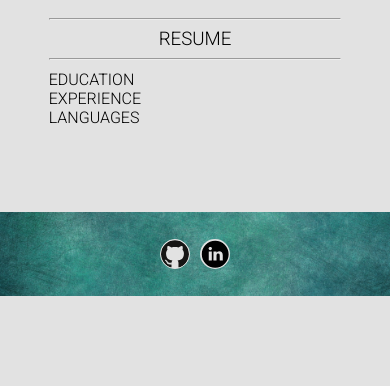
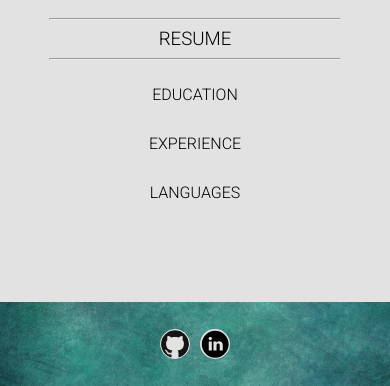
Before and after one commit to annachr/my-personal-page, a React (Create React App) app: page / in a window 390 px wide. Shown: the part 1928-2314 px from the top of the page. Before the commit the page ends 2224 px from the top, so only its background shows below. Built offline with nearby package versions, Linux system fonts and the light colour scheme.

Commit message:
added media queries for resume section and hover state for resume features

```diff
--- a/src/App.css
+++ b/src/App.css
@@ -35,7 +35,27 @@ h3 {
 }
 
 h4 {
+  padding: 15px;
+  width: 100%;
   font-weight: lighter;
+  text-align: center;
+}
+
+h4:hover {
+  background-color: #4F9692;
+  color: whitesmoke;
+  transition: .5s ease-in-out;
+}
+
+footer {
+  height: 10vh;
+  display: flex;
+  justify-content: center;
+  align-items: center;
+  background-repeat: no-repeat;
+  background-size: cover;
+  background-position: center;
+  background-image: var(--background-accent-theme);
 }
 
 .homeSection {
@@ -107,8 +127,6 @@ h4 {
   text-align: center;
 }
 
-
-
 .sectionHeader {
   padding-bottom: 10px;
 }
@@ -117,15 +135,10 @@ h4 {
   width: 100%;
 }
 
-.footer {
-  height: 10vh;
+.features {
   display: flex;
-  justify-content: center;
-  align-items: center;
-  background-repeat: no-repeat;
-  background-size: cover;
-  background-position: center;
-  background-image: var(--background-accent-theme);
+  flex-direction: column;
+  justify-content: space-evenly;
 }
 
 .icon {
@@ -146,6 +159,9 @@ h4 {
     display: grid;
     grid-template-columns: repeat(2, 1fr);
     grid-gap: 5px;
+  }
+  .features {
+    flex-direction: row;
   }
 }
 
--- a/src/components/Footer.js
+++ b/src/components/Footer.js
@@ -4,10 +4,10 @@ import linkedIn from '../static/linkedIn-icon.svg'
 
 const Footer = () => {
   return (
-    <div className='footer'>
+    <footer>
       <img className='github icon' src={githubIcon} alt='github icon'/>
       <img className='linkedin icon' src={linkedIn} alt='linkedIn icon'/>
-    </div>
+    </footer>
   )
 }
 
--- a/src/components/ResumeSection.js
+++ b/src/components/ResumeSection.js
@@ -8,11 +8,13 @@ const ResumeSection = () => {
         <h3>RESUME</h3>
         <hr/>
       </div>
-      <div className=''>
+      <div className='features'>
         <h4>EDUCATION</h4>
         <h4>EXPERIENCE</h4>
         <h4>LANGUAGES</h4>
       </div>
+
+
     </section>
   )
 }
```
Also changed, not shown: src/components/ProjectsSection.js (+6 -6 lines).
